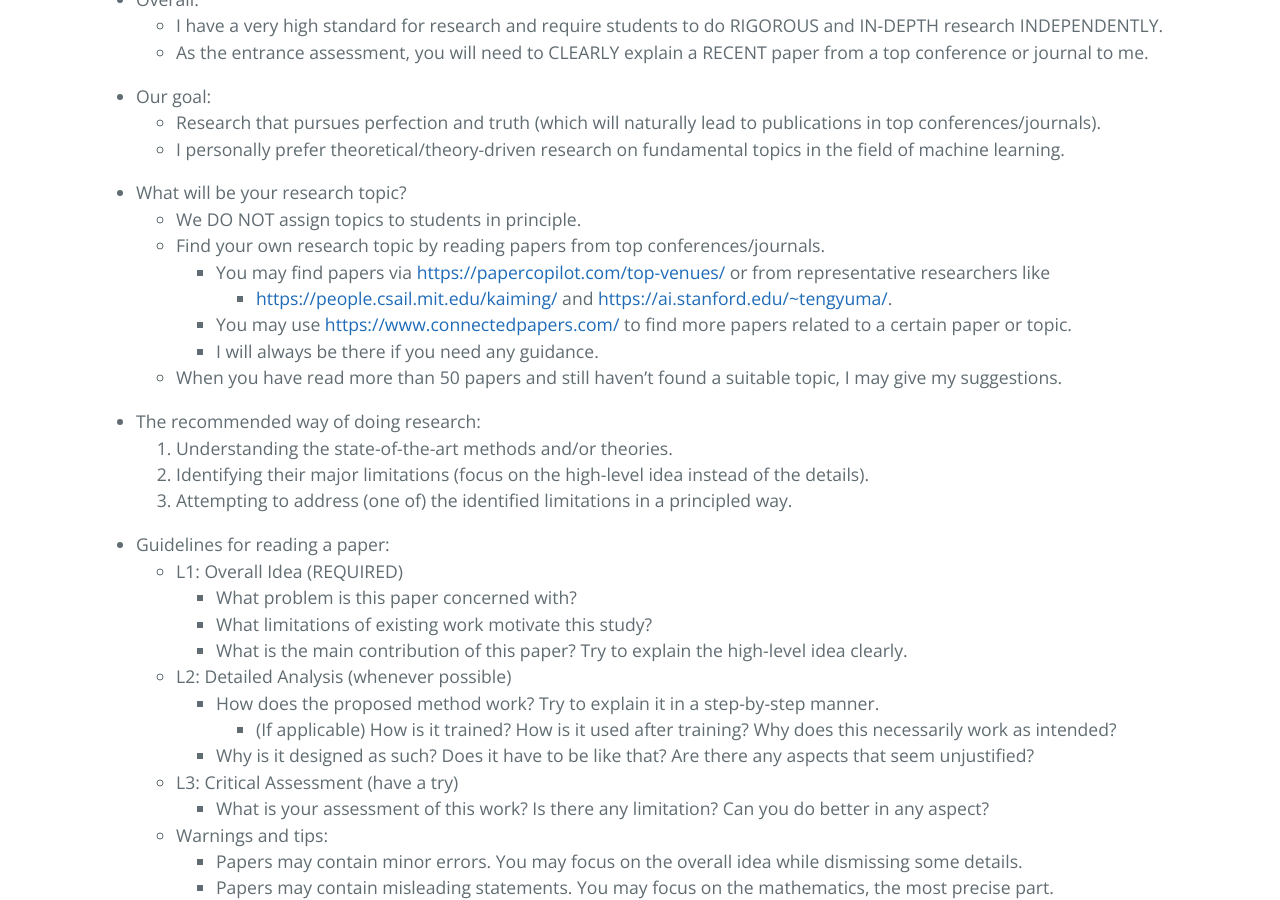
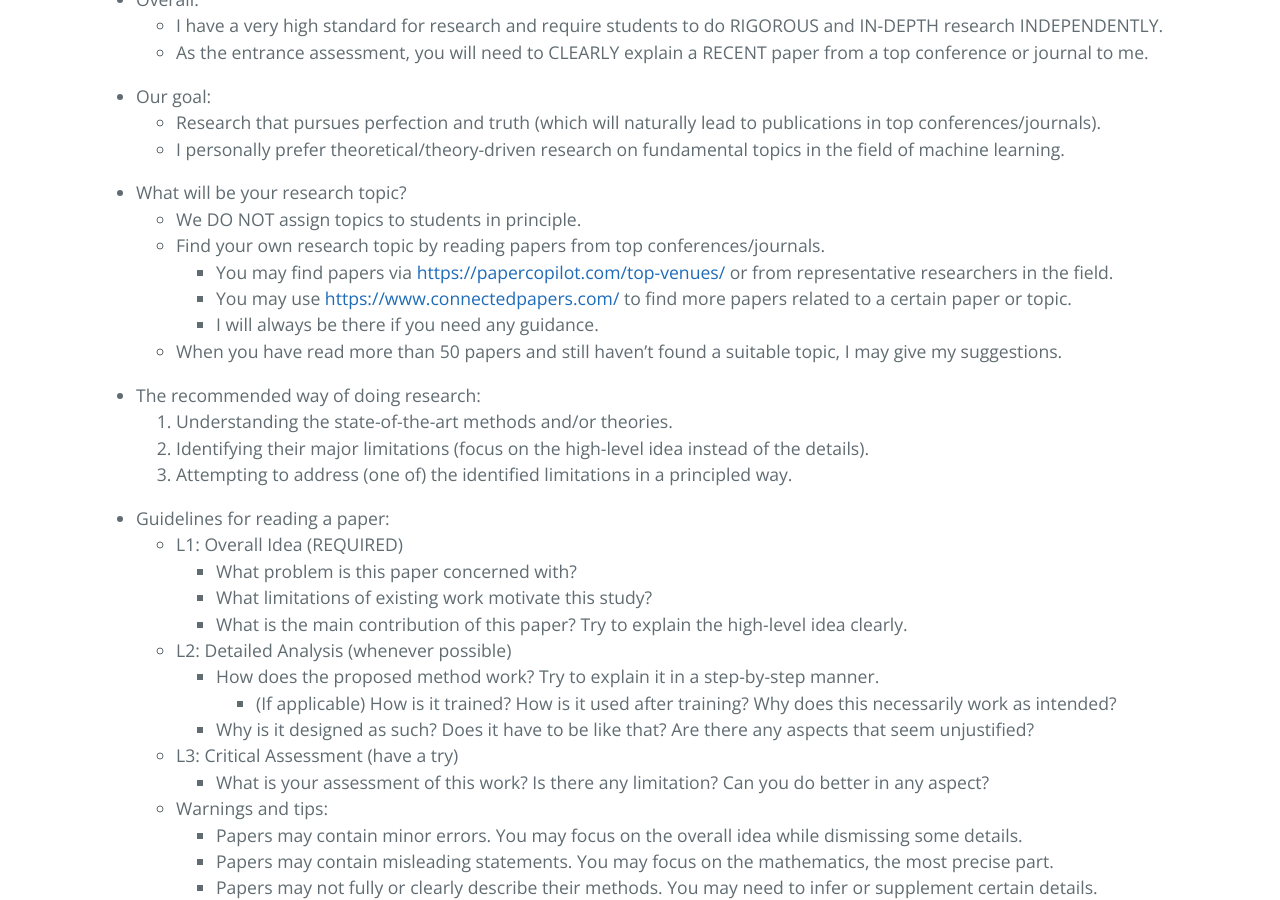
Before and after one commit to ZhimingZhou/zhimingzhou.github.io, a Jekyll site: the page built from _posts/2020-12-09-Prospective-Students.md, in a window 1280 px wide and 900 px high, scrolled down 476 px. Built offline with Jekyll 4.4.1, drawn with Linux system fonts in a browser that asks for light colours.

Commit message:
Update 2020-12-09-Prospective-Students.md

```diff
--- a/_posts/2020-12-09-Prospective-Students.md
+++ b/_posts/2020-12-09-Prospective-Students.md
@@ -23,8 +23,7 @@ I’m looking for TALENTED students with GENUINE enthusiasm for FUNDAMENTAL rese
 - What will be your research topic?
 	- We DO NOT assign topics to students in principle.
 	- Find your own research topic by reading papers from top conferences/journals.
-		- You may find papers via [https://papercopilot.com/top-venues/](https://papercopilot.com/top-venues/) or from representative researchers like
-			- [https://people.csail.mit.edu/kaiming/](https://people.csail.mit.edu/kaiming/) and [https://ai.stanford.edu/~tengyuma/](https://ai.stanford.edu/~tengyuma/).
+		- You may find papers via [https://papercopilot.com/top-venues/](https://papercopilot.com/top-venues/) or from representative researchers in the field.
 		- You may use [https://www.connectedpapers.com/](https://www.connectedpapers.com/) to find more papers related to a certain paper or topic.
 		- I will always be there if you need any guidance.
 	- When you have read more than 50 papers and still haven't found a suitable topic, I may give my suggestions.
```
